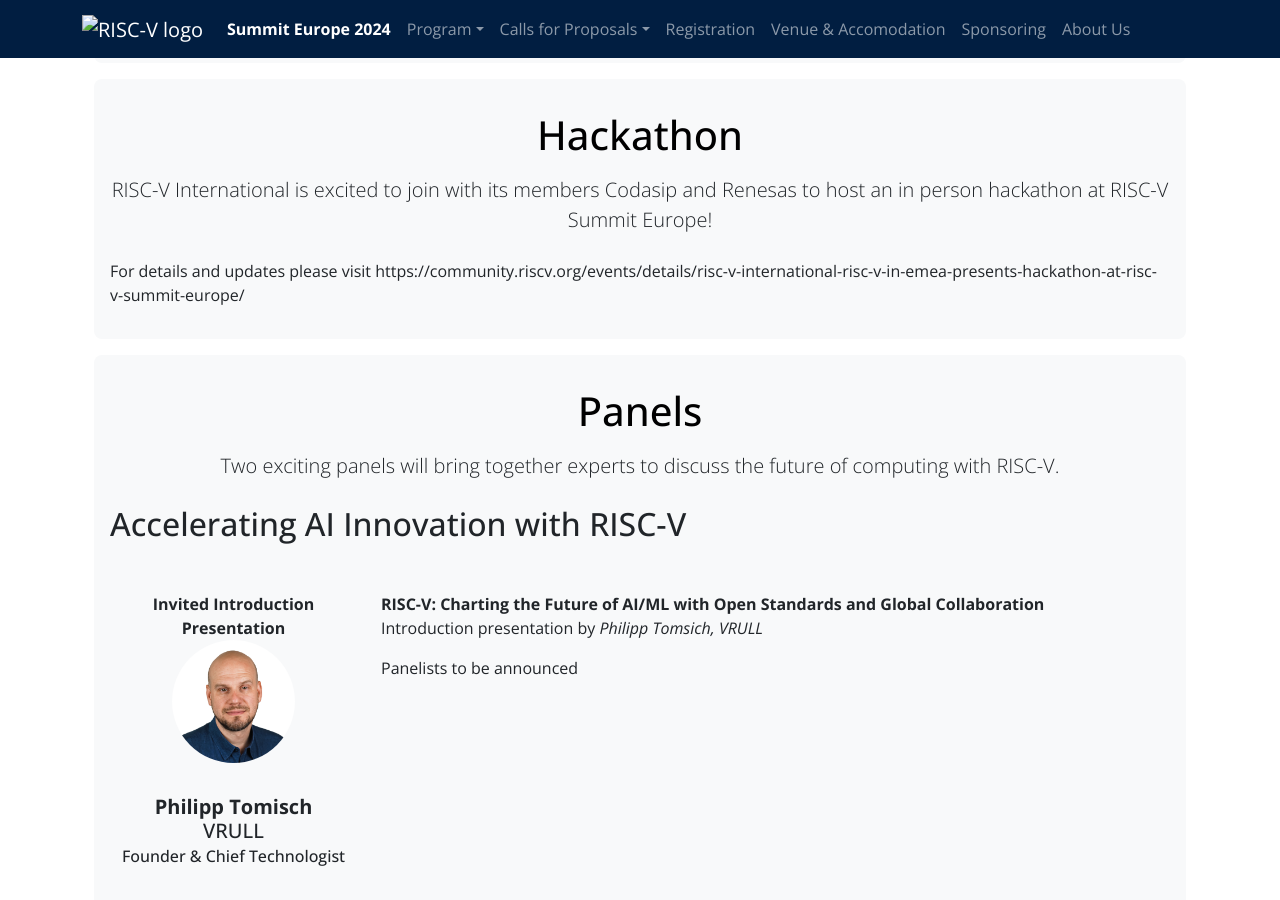
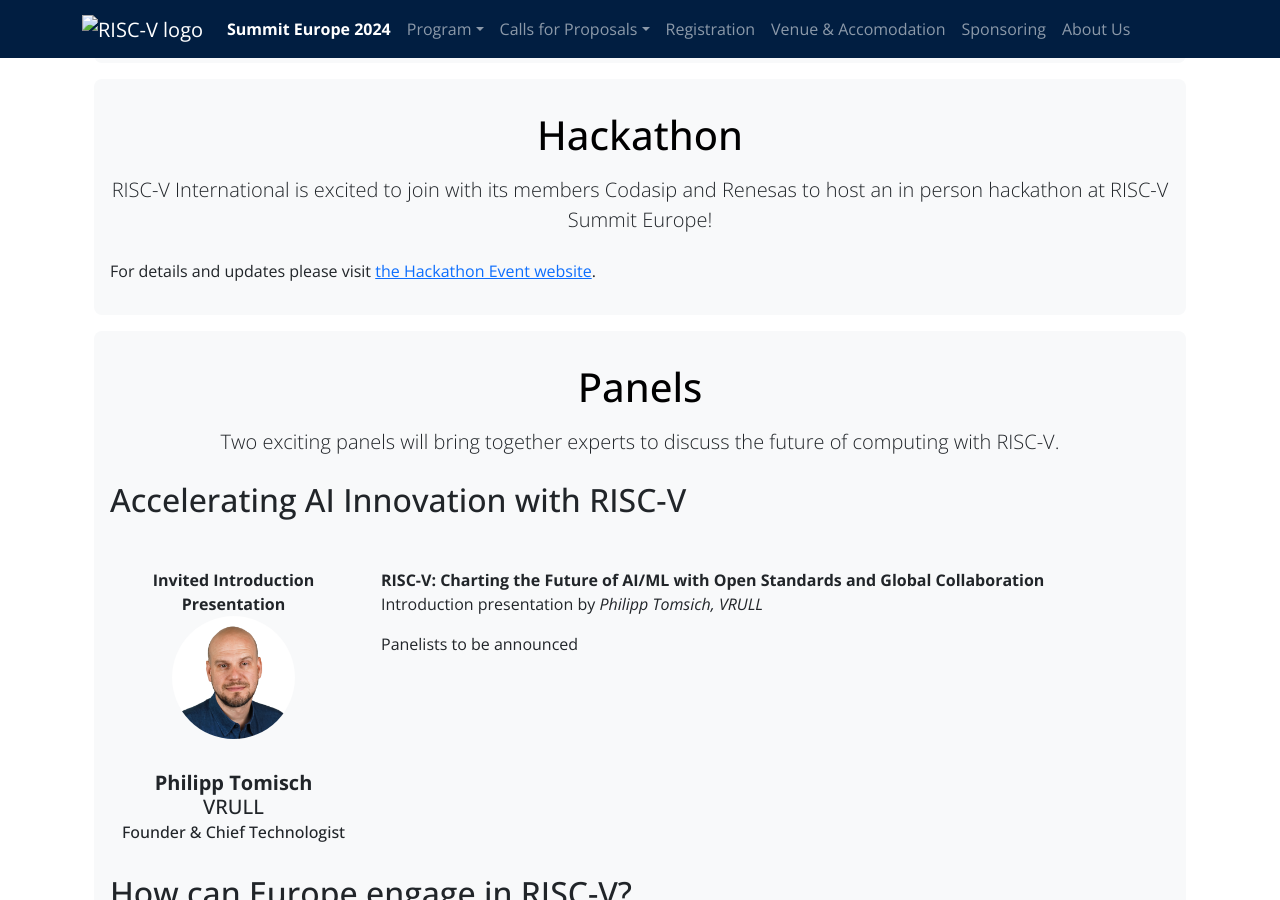
Before and after one commit to riscv-europe/summit-website-development, a Jekyll site: the page built from summit/2024/index.md, in a window 1280 px wide and 900 px high, scrolled down 1662 px. Built offline with Jekyll 4.4.1, drawn with Linux system fonts in a browser that asks for light colours.

Commit message:
Update index.md
Link to Hackathon website

```diff
--- a/summit/2024/index.md
+++ b/summit/2024/index.md
@@ -145,7 +145,7 @@
     lead = "RISC-V International is excited to join with its members Codasip and Renesas to host an in person hackathon at RISC-V Summit Europe!"
 %}
 
-For details and updates please visit https://community.riscv.org/events/details/risc-v-international-risc-v-in-emea-presents-hackathon-at-risc-v-summit-europe/
+For details and updates please visit [the Hackathon Event website](https://community.riscv.org/events/details/risc-v-international-risc-v-in-emea-presents-hackathon-at-risc-v-summit-europe/).
 
 {% include jumboboxend.html %}
 
```
